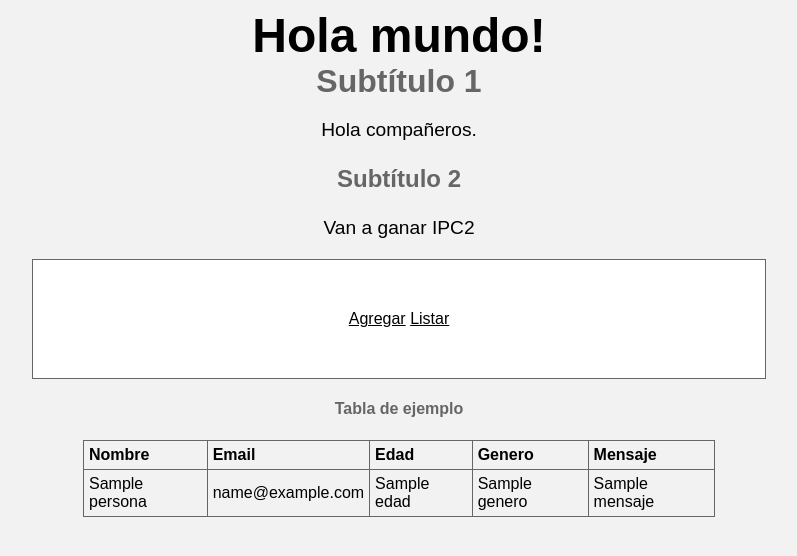
After one commit to mdaniel543/Lab-IPC2-1S23, a Django app: template clase8/myapp/templates/list.html in a window 1280 px wide. The commit adds this page. Shown: the top 556 px of the page, without its empty margins (241-1038 px from the left). Run offline with Django 3.2, Linux system fonts and the light colour scheme; the template is opened without the code that fills it: most values are stand-ins (such as "Sample title", 1, 10 or a date in 2020).

Commit message:
se completa el ejemplo

```diff
--- a/clase8/myapp/forms.py
+++ b/clase8/myapp/forms.py
@@ -3,3 +3,8 @@ from django import forms
 
 class addForm(forms.Form):
     nombre= forms.CharField(label="nombre", max_length=100)
+    email= forms.EmailField(label="email", max_length=100)
+    password= forms.CharField(label="password", max_length=100)
+    edad = forms.IntegerField(label="edad")
+    genero = forms.ChoiceField(label="genero", choices=[("M", "Masculino"), ("F", "Femenino")])
+    mensaje = forms.CharField(label="mensaje", max_length=250)
--- a/clase8/myapp/templates/index.html
+++ b/clase8/myapp/templates/index.html
@@ -3,75 +3,46 @@
 <!DOCTYPE html>
 <html lang="es">
   <head>
-    <meta charset="UTF-8">
-    <meta name="viewport" content="width=device-width, initial-scale=1.0">
+    <meta charset="UTF-8" />
+    <meta name="viewport" content="width=device-width, initial-scale=1.0" />
     <title>Ejemplo de HTML con estilos inline</title>
-    <link rel="stylesheet" type="text/css" href="{% static 'style.css' %}">
+    <link rel="stylesheet" type="text/css" href="{% static 'style.css' %}" />
   </head>
-  <body style="background-color: #f2f2f2; font-family: Arial, sans-serif;">
-    <div id="encabezado" style="text-align: center;">
-      <h1>
-        Hola mundo!
-      </h1>
-      <h2 style="color: #666666;">
-        Subtítulo 1
-      </h2>
-      <p>
-        Hola compañeros.
-      </p>
-      <h3 style="color: #666666;">
-        Subtítulo 2
-      </h3>
-      <p>
-        Van a ganar IPC2
-      </p>
+  <body style="background-color: #f2f2f2; font-family: Arial, sans-serif">
+    <div id="encabezado" style="text-align: center">
+      <h1>Hola mundo!</h1>
+      <h2 style="color: #666666">Subtítulo 1</h2>
+      <p>Hola compañeros.</p>
+      <h3 style="color: #666666">Subtítulo 2</h3>
+      <p>Van a ganar IPC2</p>
     </div>
     <div id="contenido">
-
-      <h4 style="color: #666666; text-align: center;">Tabla de ejemplo</h4>
-      <table style="border-collapse: collapse;">
-        <tr>
-          <th>Nombre</th>
-          <th>Edad</th>
-          <th>País</th>
-        </tr>
-        <tr>
-          <td>Juan</td>
-          <td>28</td>
-          <td>Argentina</td>
-        </tr>
-        <tr>
-          <td>María</td>
-          <td>32</td>
-          <td>España</td>
-        </tr>
-      </table>
-
-      <h3 style="color: #666666; text-align: center;">Imagen de ejemplo</h3>
-      <img src="https://via.placeholder.com/500x300" alt="Imagen de ejemplo"
-        style="display: block; margin: auto;">
-
-      <div id="formulario">
-        <h3 style="color: #666666;">Formulario de ejemplo</h3>
-        <form action="/add/" method="POST" >
-            {% csrf_token %}
-          <label for="nombre">Nombre:</label>
-          <input type="text" id="nombre" name="nombre">
-
-          <button id="submit" type="submit">
-            Enviar
-          </button>
-        </form>
-
+      <div
+        style="
+          text-align: center;
+          align-items: center;
+          justify-content: center;
+          margin: 0 auto;
+          width: 50%;
+          background-color: #ffffff;
+          padding: 50px;
+          border: 1px solid #666666;
+          margin-top: 20px;
+        "
+      >
+        <ul style="list-style-type: none; margin: 0; padding: 0">
+          <li style="display: inline">
+            <a href="/add/" style="color: #000">Agregar</a>
+          </li>
+          <li style="display: inline">
+            <a href="/list/" style="color: #000"> Listar </a>
+          </li>
+        </ul>
       </div>
     </div>
+  </body>
 
-    <div id="pie-de-pagina"
-      style="text-align: center; background-color: #666666; color: #ffffff;
-      padding: 10px; margin-top: 20px;">
-      <p>Derechos de autor © 2023</p>
-    </div>
-
-  </body>
-  <main role="main">{% block content %}{% endblock %}</main>
+  <main role="main">
+    {% block content %}{% endblock %}
+  </main>
 </html>
--- /dev/null
+++ b/clase8/myapp/templates/list.html
@@ -0,0 +1,25 @@
+{% extends 'index.html' %} {% block content %}
+
+<div>
+  <h4 style="color: #666666; text-align: center">Tabla de ejemplo</h4>
+  <table style="border-collapse: collapse">
+    <tr>
+      <th>Nombre</th>
+      <th>Email</th>
+      <th>Edad</th>
+      <th>Genero</th>
+      <th>Mensaje</th>
+    </tr>
+    {% for persona in personas %}
+    <tr>
+      <td>{{ persona.nombre }}</td>
+      <td>{{ persona.email }}</td>
+      <td>{{ persona.edad }}</td>
+      <td>{{ persona.genero }}</td>
+      <td>{{ persona.mensaje }}</td>
+    </tr>
+    {% endfor %}
+  </table>
+</div>
+
+{% endblock content %}
--- a/clase8/myapp/urls.py
+++ b/clase8/myapp/urls.py
@@ -2,6 +2,7 @@ from django.urls import path
 from . import views
 
 urlpatterns = [
-    path('home/', views.index, name="index"),
-    path('add/', views.add, name="add")
+    path('', views.index, name="index"),
+    path('add/', views.add, name="add"),
+    path('list/', views.list, name="list")
 ]
```
Also changed, not shown: clase8/myapp/controller/Nodo.py (added, +8 -0 lines), clase8/myapp/controller/cola.py (added, +26 -0 lines), clase8/myapp/controller/pila.py (added, +22 -0 lines), clase8/myapp/templates/add.html (added, +26 -0 lines), clase8/myapp/views.py (+26 -4 lines).
